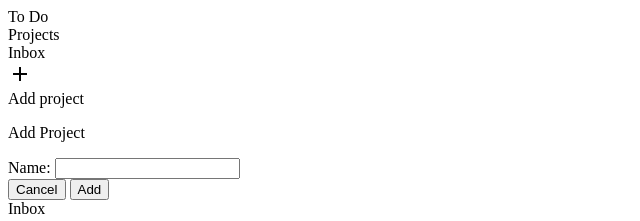
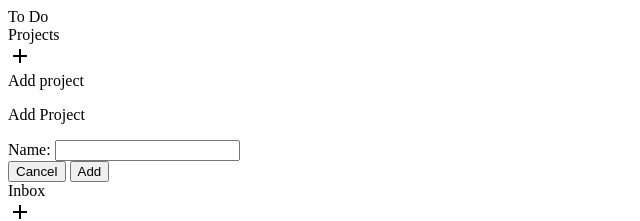
Before and after one commit to lindavid1998/to-do-list, a plain HTML site: page index.html in a window 1280 px wide. Shown: the top 221 px of the page, without its empty margins (0-640 px from the left). Drawn offline with Linux system fonts and the light colour scheme.

```diff
--- a/index.html
+++ b/index.html
@@ -14,7 +14,7 @@
         <div class="projects">
             <div class="project-header">Projects</div>
 
-            <div class="project">Inbox</div>
+            <!-- <div class="project">Inbox</div> -->
 
             <div class="add-project">
                 <div class="icon">
```
